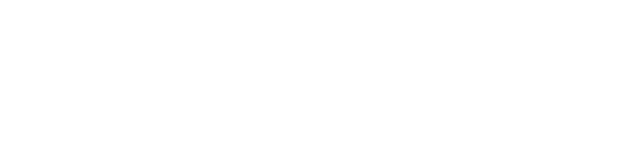
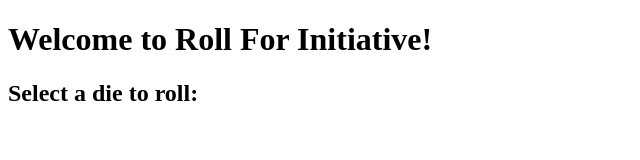
Before and after one commit to dr34m-1sl4nd/dice-roller, a plain HTML site: page index.html in a window 1280 px wide. Shown: the whole page, without its empty margins (0-640 px from the left). Drawn offline with Linux system fonts and the light colour scheme.

Commit message:
do this l8r

```diff
--- a/index.html
+++ b/index.html
@@ -7,7 +7,8 @@
     <link rel="stylesheet" href="style.css">
 </head>
 <body>
-
+    <h1>Welcome to Roll For Initiative!</h1>
+    <h2>Select a die to roll:</h2>
     <style src="main.js"></style>
 </body>
 </html>
```
